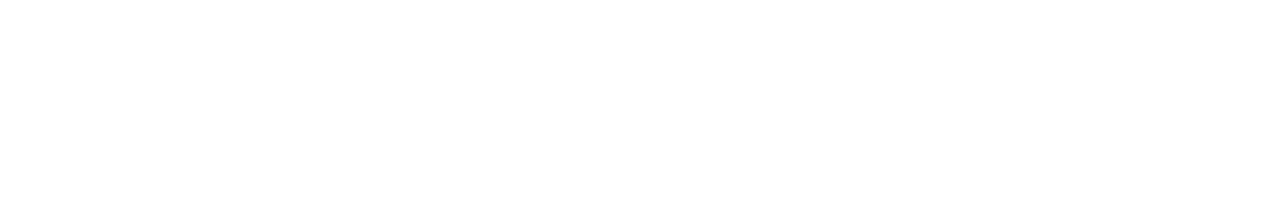
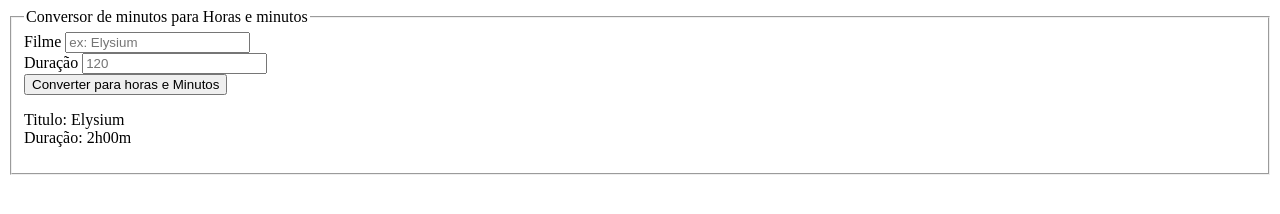
Before and after one commit to L43RC10/conv_min_to_hours_min, a plain HTML site: page index.html in a window 1280 px wide. Drawn offline with Linux system fonts and the light colour scheme.

Commit message:
Finalizada a estruturação do html

```diff
--- a/index.html
+++ b/index.html
@@ -6,6 +6,26 @@
     <title>Conversor de minutos para Horas e minutos</title>
 </head>
 <body>
-
+    <section>
+        <form action="">
+            <fieldset>
+                <legend>Conversor de minutos para Horas e minutos</legend>
+                <div>
+                    <label for="filme">Filme</label>
+                    <input type="text" name="" id="" placeholder="ex: Elysium">
+                </div>
+                <div>
+                    <label for="duracao">Duração</label>
+                    <input type="text" name="" id="" placeholder="120">
+                </div>
+                <div>
+                    <button>Converter para horas e Minutos</button>
+                </div>
+                <div>
+                    <p>Titulo: Elysium <br>Duração: 2h00m</p>
+                </div>
+            </fieldset>
+        </form>
+    </section>
 </body>
 </html>
```
